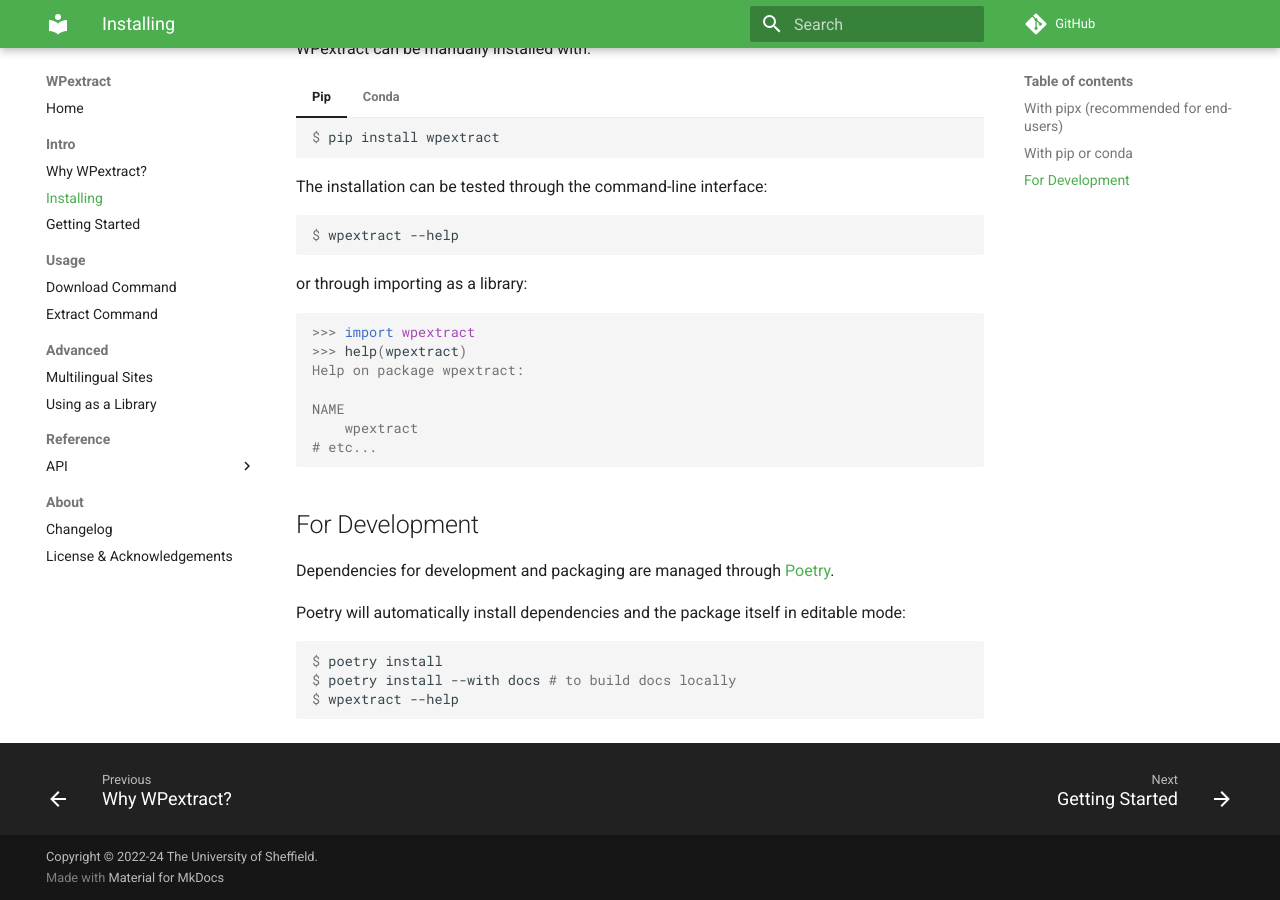
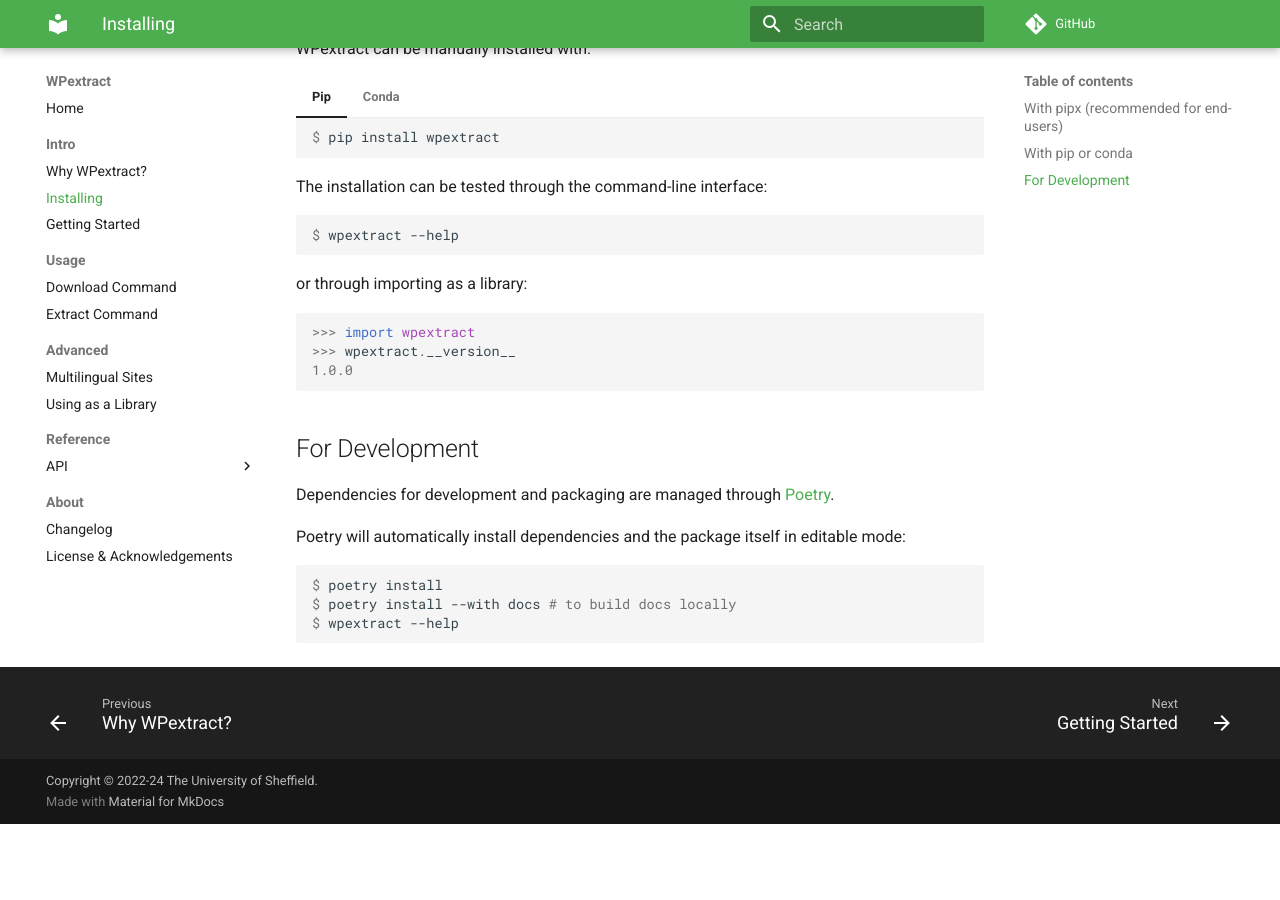
Before and after one commit to GateNLP/wpextract, an MkDocs documentation site: the page built from docs/intro/install.md, in a window 1280 px wide and 900 px high, scrolled down 999 px. Built offline with MkDocs 1.6.1 and Material for MkDocs 9.7.7, drawn with Linux system fonts in a browser that asks for light colours; comment, search, counter and statistics services are not loaded; after the commit the page ends 1823 px from its top, so only the background shows below that.

Commit message:
Revert "Hotfix: remove usage of __version__ in docs (#35)"
This reverts commit 641375a9bafb6e1feccbd59ae257846b5ee5c38c.

````diff
--- a/docs/intro/install.md
+++ b/docs/intro/install.md
@@ -73,12 +73,8 @@
 
 ```pycon
 >>> import wpextract
->>> help(wpextract)
-Help on package wpextract:
-
-NAME
-    wpextract
-# etc...
+>>> wpextract.__version__
+1.0.0
 ```
 
 ## For Development
````
